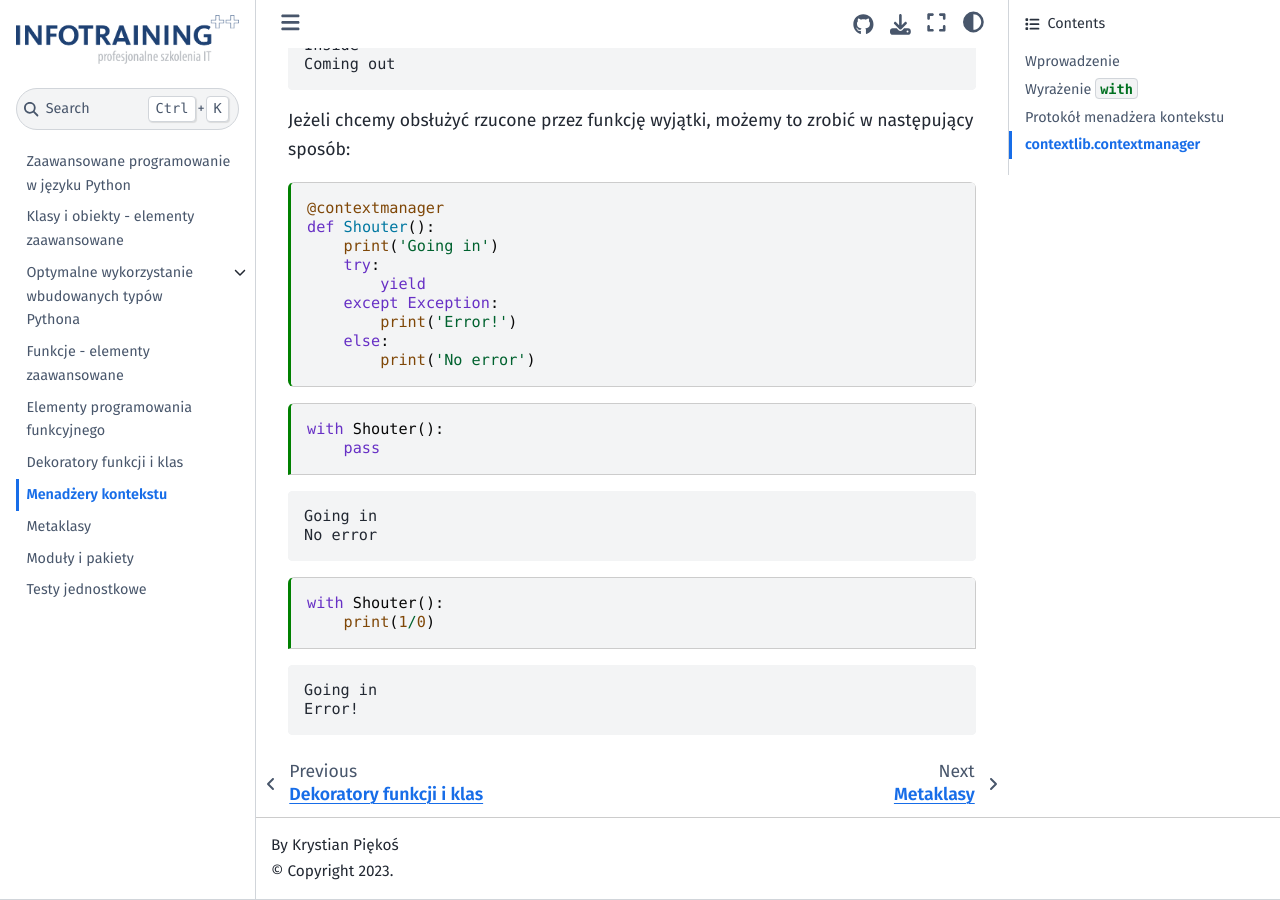
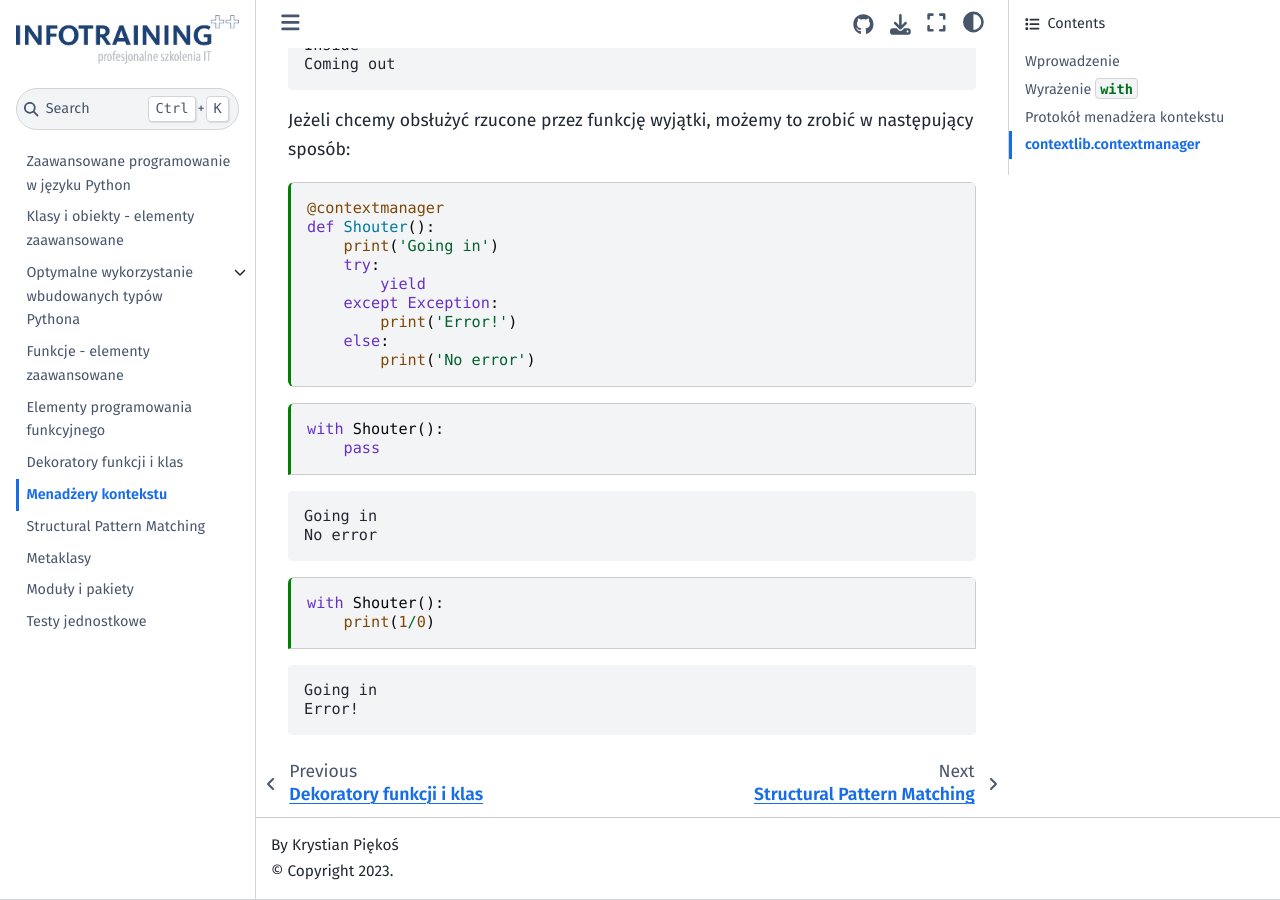
Before and after one commit to infotraining/docs-python-adv, a Jupyter Book: the page built from context-managers.ipynb, in a window 1280 px wide and 900 px high, scrolled down 4269 px. Built offline with Jupyter Book 1.0.4 settings and Sphinx 7.4.7 and the Sphinx Book theme 1.1.4, drawn with Linux system fonts in a browser that asks for light colours; some web fonts are replaced.

Commit message:
Add strucutral pattern matching

```diff
--- a/_toc.yml
+++ b/_toc.yml
@@ -10,6 +10,7 @@ sections:
   - file: iterators
   - file: decorators
   - file: context-managers
+  - file: pattern-matching
   - file: metaclasses
   - file: packages
   - file: unit-tests
```
Also changed, not shown: pattern-matching.ipynb (added).
